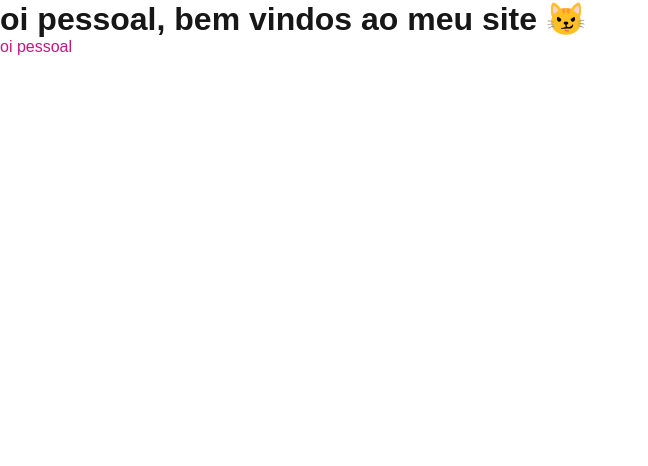
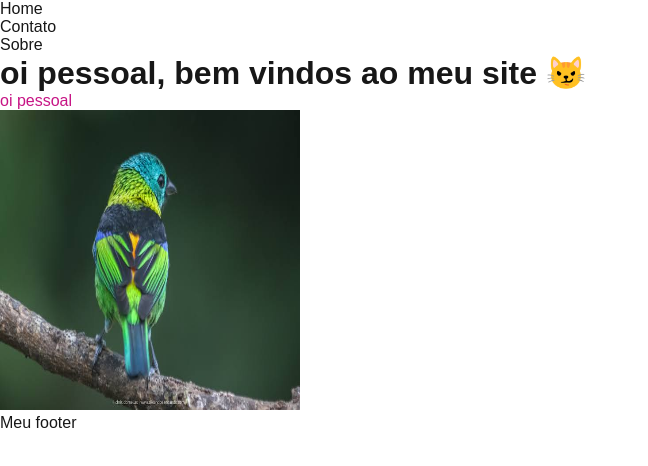
Before and after one commit to eloamachadomartines1/projeto-react, a Next.js app: page / in a window 1280 px wide. Shown: the top 466 px of the page, without its empty margins (0-648 px from the left). Built offline with nearby package versions, Linux system fonts and the light colour scheme.

Commit message:
oi migos

```diff
--- a/src/app/layout.js
+++ b/src/app/layout.js
@@ -1,5 +1,7 @@
 //import { Geist, Geist_Mono } from "next/font/google";
 import "./globals.css";
+import Header from "@/components/Header";
+import Footer from "@/components/Footer";
 
 //const geistSans = Geist({
  // variable: "--font-geist-sans",
@@ -22,7 +24,11 @@
 export default function RootLayout({ children }) {
   return (
   <html lang="pt-br">
-      <body>{children}</body>
+      <body>
+        <Header/>
+        {children}
+        <Footer/>
+      </body>
     </html>
   );
 }
--- a/src/app/page.js
+++ b/src/app/page.js
@@ -1,13 +1,16 @@
 
 import styles from "./page.module.css";
+import Image from "next/image";
 
 export default function Home() {
   return (
     <div className={styles.page}>
       <main className={styles.main}>
 
-       <h1>oi pessoal, bem vindos ao meu site 😼</h1>
-       <p className={styles.paragrafo}>oi pessoal</p>
+        <h1>oi pessoal, bem vindos ao meu site 😼</h1>
+        <p className={styles.paragrafo}>oi pessoal</p>
+        {/* <Image src='/images.jpg' width={300} heigth={300} alt="passaro" /> */}
+        <Image src='/images.jpg' width={300} height={300} alt="Passaro" loading="eager"/>
       </main>
     </div>
   );
--- a/src/components/Header/Header.module.css
+++ b/src/components/Header/Header.module.css
@@ -0,0 +1,3 @@
+.header{
+    background-color: aliceblue;
+}
--- a/src/components/Header/index.js
+++ b/src/components/Header/index.js
@@ -6,9 +6,9 @@
         <header>
             <nav>
                 <ul>
-                    <li><Link href='/sobre'/></li>
-                    <li></li>
-                    <li></li>
+                    <li><Link href='/'>Home</Link></li>
+                    <li><Link href='/contato'>Contato</Link></li>
+                   <li><Link href='/sobre'>Sobre</Link></li>
                 </ul>
             </nav>
         </header>
```
Also changed, not shown: public/images.jpg (added).
